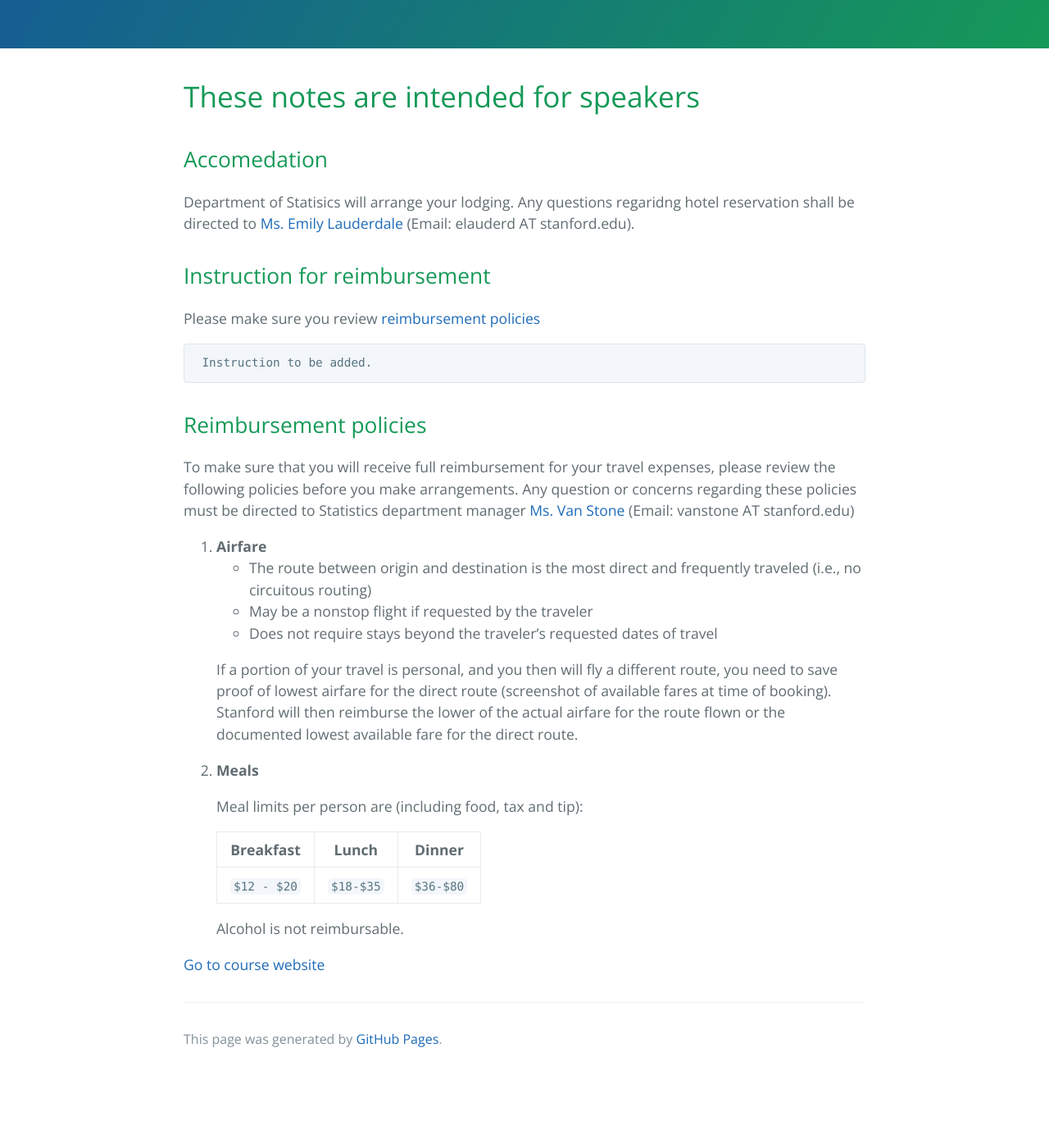
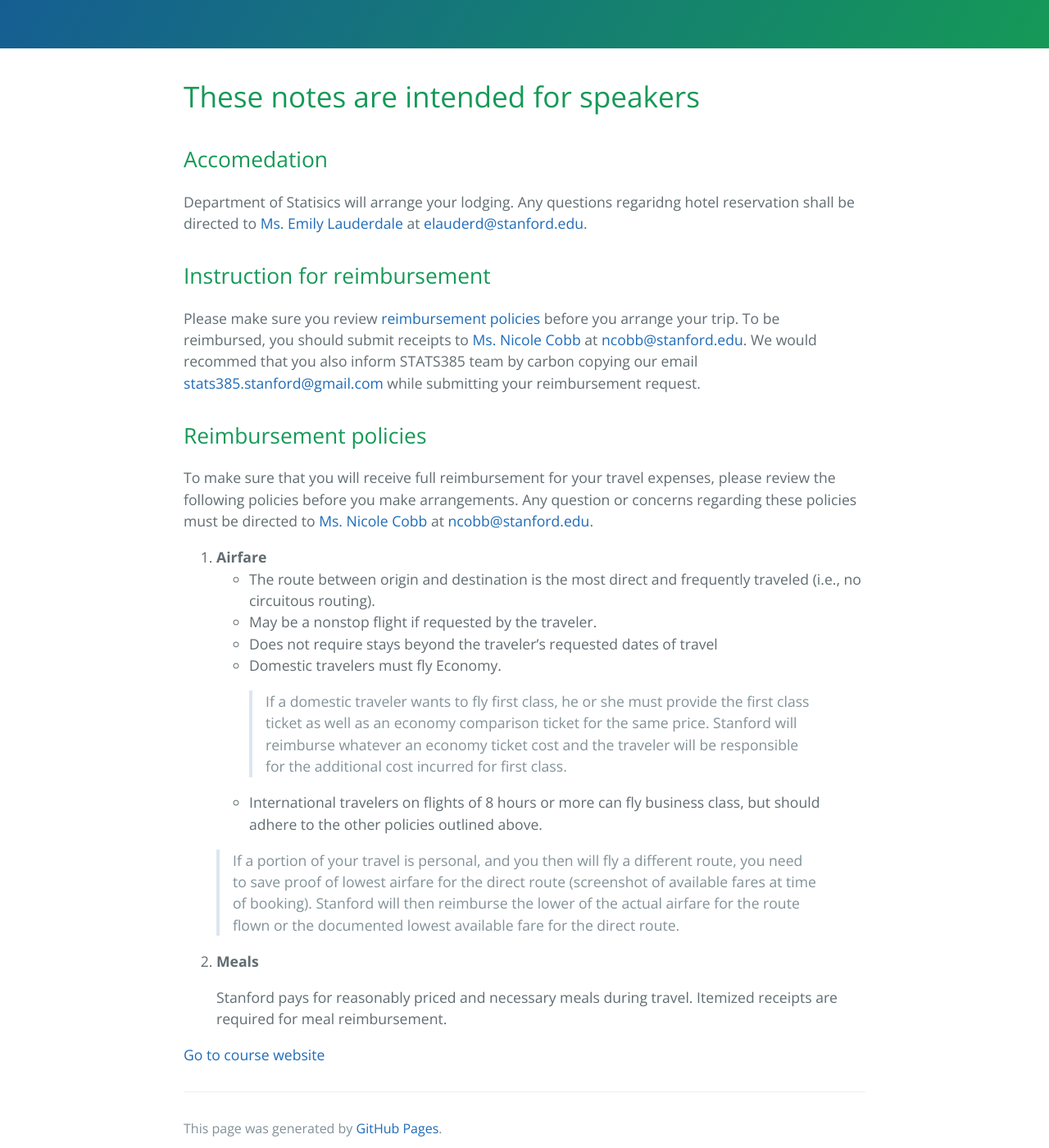
Before and after one commit to stats385/stats385.github.io, a Jekyll site: the page built from speaker_visit.md, in a window 1280 px wide and 1400 px high, scrolled down 258 px. Shown: the whole window at 82% size. Built offline with Jekyll 4.4.1, drawn with Linux system fonts in a browser that asks for light colours; our own code applies the rules of GitHub Pages for plain Markdown files; the repository's description, which GitHub fills in, is left out; before the commit the page ends 1569 px from its top, so only the background shows below that.

Commit message:
updated speaker vist

```diff
--- a/speaker_visit.md
+++ b/speaker_visit.md
@@ -3,36 +3,33 @@
 
 
 ## Accomedation
-Department of Statisics will arrange your lodging. Any questions regaridng hotel reservation shall be directed to [Ms. Emily Lauderdale](https://statistics.stanford.edu/people/emily-lauderdale) (Email: elauderd AT stanford.edu).
+Department of Statisics will arrange your lodging. Any questions regaridng hotel reservation shall be directed to [Ms. Emily Lauderdale](https://statistics.stanford.edu/people/emily-lauderdale) at <elauderd@stanford.edu>.
 
 
 ## Instruction for reimbursement
-Please make sure you review [reimbursement policies](#reimbursement-policies)
+Please make sure you review [reimbursement policies](#reimbursement-policies) before you arrange your trip.
+To be reimbursed, you should submit receipts to [Ms. Nicole Cobb](https://statistics.stanford.edu/people/nicole-cobb) at <ncobb@stanford.edu>. We would recommed that you also inform STATS385 team by carbon copying our email <stats385.stanford@gmail.com> while submitting your reimbursement request.
 
-     Instruction to be added.
+
+## Reimbursement policies
+To make sure that you will receive full reimbursement for your travel expenses, please review the following policies before you make arrangements. Any question or concerns regarding these policies must be directed to [Ms. Nicole Cobb](https://statistics.stanford.edu/people/nicole-cobb) at <ncobb@stanford.edu>.
+
+
+1. **Airfare**
+   * The route between origin and destination is the most direct and frequently traveled (i.e., no circuitous routing).
+   * May be a nonstop flight if requested by the traveler.
+   * Does not require stays beyond the traveler's requested dates of travel
+   * Domestic travelers must fly Economy.
+
+       >If a domestic traveler wants to fly first class, he or she must provide the first class ticket as well as an economy comparison ticket for the same price. Stanford will reimburse whatever an economy ticket cost and the traveler will be responsible for the additional cost incurred for first class.
+   * International travelers on flights of 8 hours or more can fly business class, but should adhere to the other policies outlined above.
+
+    >If a portion of your travel is personal, and you then will fly a different route, you need to save proof of lowest airfare for the direct route (screenshot of available fares at time of booking). Stanford will then reimburse the lower of the actual airfare for the route flown or the documented lowest available fare for the direct route.
+
+2. **Meals**
+
+   Stanford pays for reasonably priced and necessary meals during travel. Itemized receipts are required for meal reimbursement.
 
 
 
-
-## Reimbursement policies
-To make sure that you will receive full reimbursement for your travel expenses, please review the following policies before you make arrangements. Any question or concerns regarding these policies must be directed to Statistics department manager [Ms. Van Stone](https://statistics.stanford.edu/people/ellen-van-stone) (Email: vanstone AT stanford.edu)
-
-
-1. **Airfare**
-   * The route between origin and destination is the most direct and frequently traveled (i.e., no circuitous routing)
-   * May be a nonstop flight if requested by the traveler
-   * Does not require stays beyond the traveler's requested dates of travel
-
-   If a portion of your travel is personal, and you then will fly a different route, you need to save proof of lowest airfare for the direct route (screenshot of available fares at time of booking). Stanford will then reimburse the lower of the actual airfare for the route flown or the documented lowest available fare for the direct route.
-
-2. **Meals**
-
-    Meal limits per person are (including food, tax and tip):
-
-    | Breakfast   |  Lunch  | Dinner   |
-    | :---------: |:-------:|:--------:|
-    |  `$12 - $20`|`$18-$35`|`$36-$80` |
-
-    Alcohol is not reimbursable.
-
 [Go to course website](./)
```
